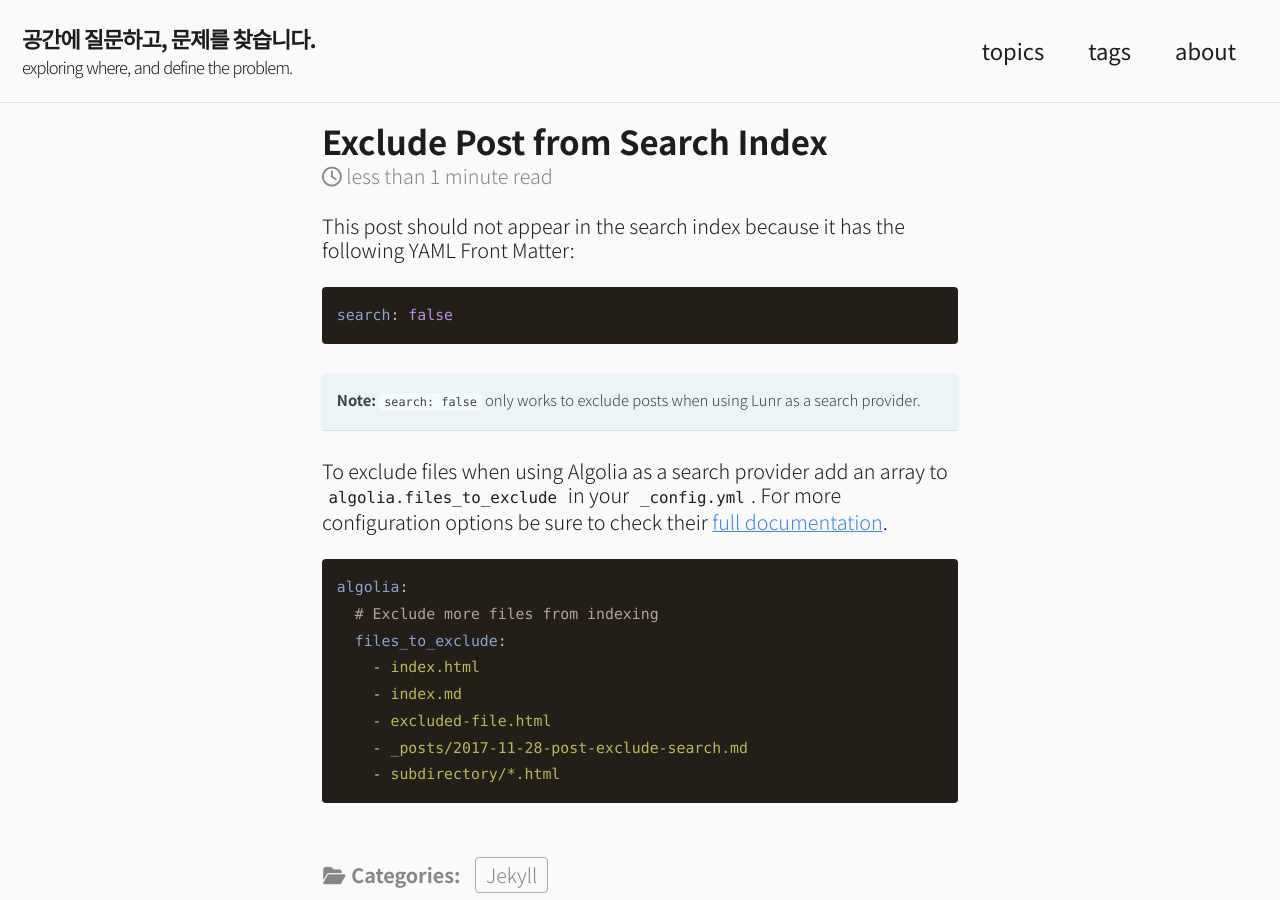
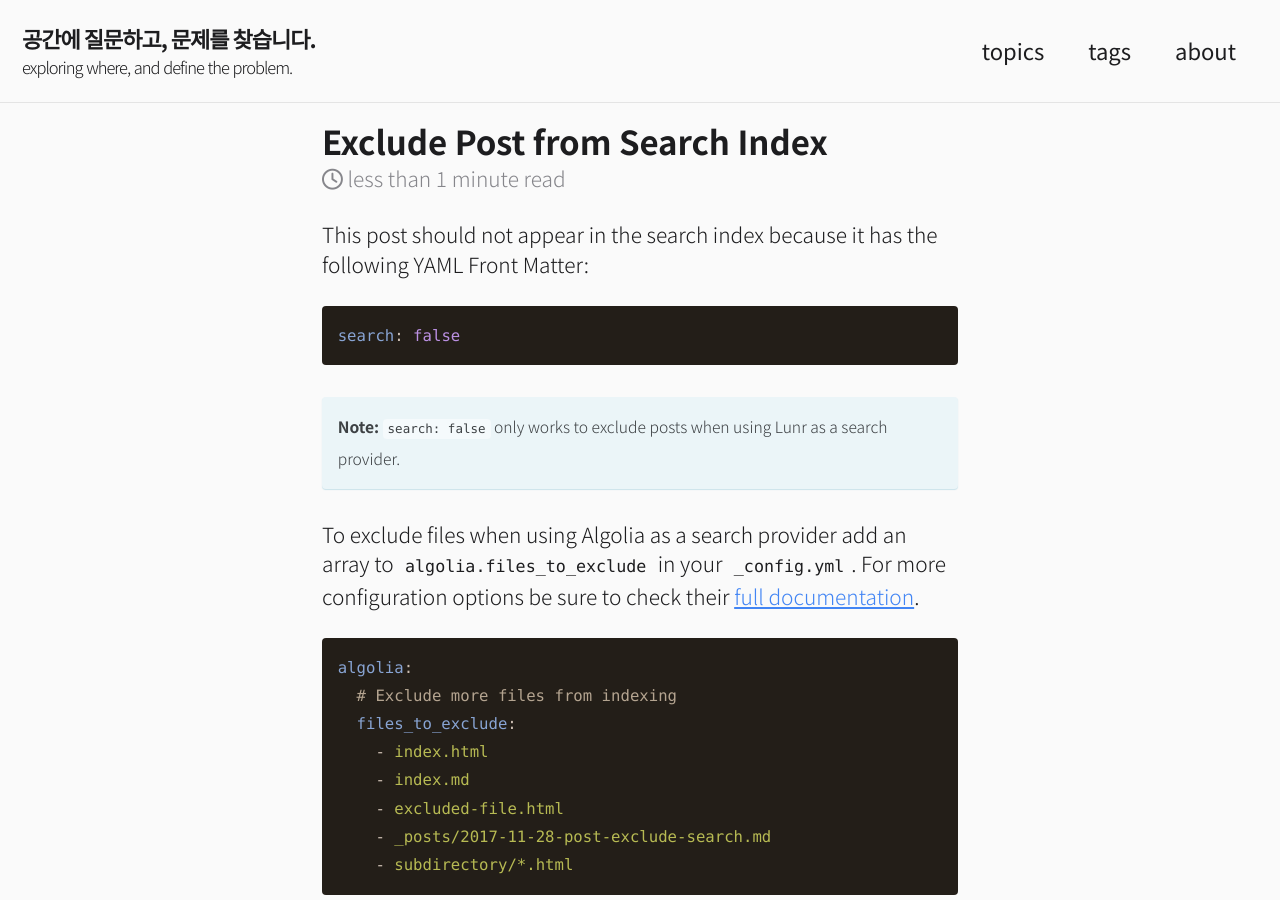
Before and after one commit to epplemint/epplemint.github.io, a Jekyll site: the page built from _posts/2019-11-28-post-exclude-search.md, in a window 1280 px wide and 900 px high. Built offline with Jekyll 4.4.1, drawn with Linux system fonts in a browser that asks for light colours; cached includes are drawn as plain includes; nearby versions of some CDN libraries.

Commit message:
Update _page.scss

```diff
--- a/_sass/minimal-mistakes/_page.scss
+++ b/_sass/minimal-mistakes/_page.scss
@@ -65,8 +65,8 @@ body {
       width: 100%;
       clear: both;
       font-weight: 300;
-      font-size: 0.9em;
-      line-height: 1.2em;
+      font-size: 0.95em;
+      line-height: 1.4em;
     }
   }
 }
```
